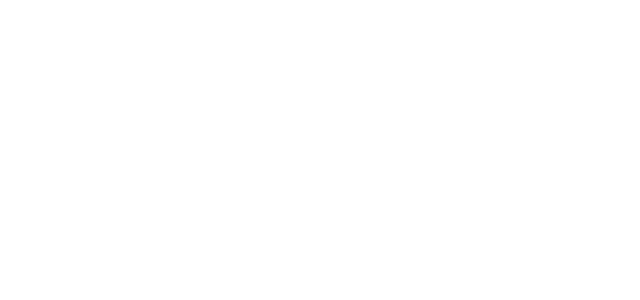
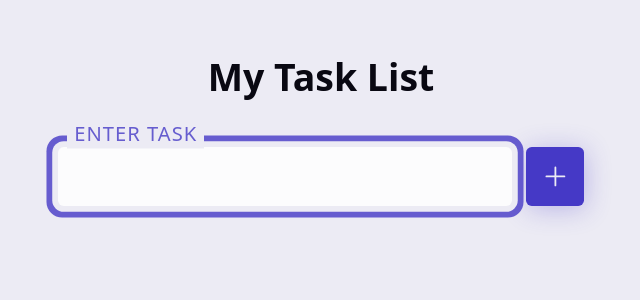
Before and after one commit to coding-in-public/react-todo-app-with-local-storage, a React (Vite) app: page / in a window 1280 px wide. Shown: the top 300 px of the page, without its empty margins (319-959 px from the left). Built offline with nearby package versions, Linux system fonts and the light colour scheme.

Commit message:
lesson-2 code

```diff
--- a/index.html
+++ b/index.html
@@ -2,9 +2,8 @@
 <html lang="en">
   <head>
     <meta charset="UTF-8" />
-    <link rel="icon" type="image/svg+xml" href="/vite.svg" />
     <meta name="viewport" content="width=device-width, initial-scale=1.0" />
-    <title>Vite + React</title>
+    <title>My Todo List</title>
   </head>
   <body>
     <div id="root"></div>
--- a/package.json
+++ b/package.json
@@ -9,6 +9,7 @@
     "preview": "vite preview"
   },
   "dependencies": {
+    "@heroicons/react": "^2.0.8",
     "react": "^18.2.0",
     "react-dom": "^18.2.0"
   },
--- a/src/App.jsx
+++ b/src/App.jsx
@@ -1,11 +1,21 @@
 import { useState } from 'react'
 
+// custom components
+import CustomForm from './components/CustomForm'
+
 function App() {
-  const [count, setCount] = useState(0)
+  const [count, setCount] = useState(0);
+
+  const addTask = (task) => {
+    console.log(task)
+  }
 
   return (
-    <div className="App">
-
+    <div className="container">
+      <header>
+        <h1>My Task List</h1>
+      </header>
+      <CustomForm addTask={addTask}/>
     </div>
   )
 }
--- /dev/null
+++ b/src/components/CustomForm.jsx
@@ -0,0 +1,51 @@
+import { useState } from 'react';
+
+// library imports
+import { PlusIcon } from '@heroicons/react/24/solid'
+
+const CustomForm = ({ addTask }) => {
+  const [task, setTask] = useState("");
+
+  const handleFormSubmit = (e) => {
+    e.preventDefault();
+    addTask({
+      name: task,
+      checked: false,
+      id: Date.now()
+    })
+    setTask("")
+  }
+
+  return (
+    <form
+      className="todo"
+      onSubmit={handleFormSubmit}
+      >
+      <div className="wrapper">
+        <input
+          type="text"
+          id="task"
+          className="input"
+          value={task}
+          onInput={(e) => setTask(e.target.value)}
+          required
+          autoFocus
+          maxLength={60}
+          placeholder="Enter Task"
+        />
+        <label
+          htmlFor="task"
+          className="label"
+        >Enter Task</label>
+      </div>
+      <button
+        className="btn"
+        aria-label="Add Task"
+        type="submit"
+        >
+        <PlusIcon />
+      </button>
+    </form>
+  )
+}
+export default CustomForm
--- a/src/index.css
+++ b/src/index.css
@@ -1,70 +1,242 @@
-:root {
-  font-family: Inter, Avenir, Helvetica, Arial, sans-serif;
-  font-size: 16px;
-  line-height: 24px;
-  font-weight: 400;
-
-  color-scheme: light dark;
-  color: rgba(255, 255, 255, 0.87);
-  background-color: #242424;
-
-  font-synthesis: none;
-  text-rendering: optimizeLegibility;
-  -webkit-font-smoothing: antialiased;
-  -moz-osx-font-smoothing: grayscale;
-  -webkit-text-size-adjust: 100%;
-}
-
-a {
-  font-weight: 500;
-  color: #646cff;
-  text-decoration: inherit;
-}
-a:hover {
-  color: #535bf2;
-}
-
-body {
+*,
+*::after,
+*::before {
+  box-sizing: border-box;
   margin: 0;
-  display: flex;
-  place-items: center;
-  min-width: 320px;
-  min-height: 100vh;
-}
-
-h1 {
-  font-size: 3.2em;
-  line-height: 1.1;
+  padding: 0;
 }
 
 button {
-  border-radius: 8px;
-  border: 1px solid transparent;
-  padding: 0.6em 1.2em;
-  font-size: 1em;
-  font-weight: 500;
-  font-family: inherit;
-  background-color: #1a1a1a;
+  font: inherit;
+  border: none;
   cursor: pointer;
-  transition: border-color 0.25s;
 }
-button:hover {
-  border-color: #646cff;
+
+input,
+label {
+  font: inherit;
 }
-button:focus,
-button:focus-visible {
-  outline: 4px auto -webkit-focus-ring-color;
+
+:root {
+  --_hue: 245;
+  --_size: 1.8rem;
+  --_radius: 0.2em;
+  --_tspeed_fast: 180ms;
+  --_tspeed_slow: 300ms;
+  --_ttype_squish: cubic-bezier(0.86, -0.1, 0.27, 1.15);
+
+  /* Light Mode */
+  --bg--light: var(--_hue) 30% 94%;
+  --txt--light: var(--_hue) 40% 5%;
+  --accent--light: var(--_hue) 55% 50%;
+  --accent1--light: 10 80% 60%;
+  --muted--light: var(--_hue) 30% 99%;
+  /* Dark Mode */
+  --bg--dark: var(--_hue) 15% 10%;
+  --txt--dark: var(--_hue) 30% 88%;
+  --accent--dark: var(--_hue) 50% 50%;
+  --accent1--dark: 10 55% 50%;
+  --muted--dark: var(--_hue) 20% 4%;
+}
+
+@media (prefers-color-scheme: dark) {
+  :root {
+    --bg: var(--bg--dark);
+    --txt: var(--txt--dark);
+    --accent: var(--accent--dark);
+    --accent1: var(--accent1--dark);
+    --muted: var(--muted--dark);
+    color-scheme: dark;
+  }
 }
 
 @media (prefers-color-scheme: light) {
   :root {
-    color: #213547;
-    background-color: #ffffff;
-  }
-  a:hover {
-    color: #747bff;
-  }
-  button {
-    background-color: #f9f9f9;
+    --bg: var(--bg--light);
+    --txt: var(--txt--light);
+    --accent: var(--accent--light);
+    --accent1: var(--accent1--light);
+    --muted: var(--muted--light);
+    color-scheme: light;
   }
 }
+
+[color-scheme="dark"] {
+  --bg: var(--bg--dark);
+  --txt: var(--txt--dark);
+  --accent: var(--accent--dark);
+  --accent1: var(--accent1--dark);
+  --muted: var(--muted--dark);
+  color-scheme: dark;
+}
+
+[color-scheme="light"] {
+  --bg: var(--bg--light);
+  --txt: var(--txt--light);
+  --accent: var(--accent--light);
+  --accent1: var(--accent1--light);
+  --muted: var(--muted--light);
+  color-scheme: light;
+}
+
+@media screen and (max-width: 768px) {
+  :root {
+    --_size: 1.3rem;
+  }
+}
+
+/* prefers reduced motion */
+@media (prefers-reduced-motion: reduce) {
+  :root {
+    --_tspeed_slow: 50ms;
+    --_tspeed_fast: 50ms;
+  }
+}
+
+body {
+  min-height: 100vh;
+  display: grid;
+  justify-items: center;
+  font-family: system-ui, -apple-system, BlinkMacSystemFont, "Segoe UI", Roboto,
+    Oxygen, Ubuntu, Cantarell, "Open Sans", "Helvetica Neue", sans-serif;
+  background-color: hsl(var(--bg));
+  color: hsl(var(--txt));
+}
+
+::selection {
+  background: hsl(var(--accent) / 0.8);
+  color: hsl(var(--bg));
+}
+
+h1 {
+  font-size: calc(var(--_size) * 1.3);
+  text-align: center;
+}
+
+.container {
+  margin: 4vmax max(calc((100vw - 70rem) / 2), 1.5rem) 6em;
+  display: grid;
+  gap: clamp(2rem, 3.5vmax, 8rem);
+  text-align: center;
+}
+
+hr {
+  border: 0;
+  height: 0.4em;
+  background-color: hsl(var(--accent) / 0.5);
+  border-radius: var(--_radius);
+}
+
+.btn {
+  max-width: fit-content;
+  display: flex;
+  place-items: center;
+  gap: 0.5em;
+  background-color: hsl(var(--accent));
+  color: hsl(var(--bg));
+  text-decoration: none;
+  padding: 0.5em;
+  border-radius: var(--_radius);
+  box-shadow: 0.05em 0.1em 0.9em hsl(var(--accent) / 0.3),
+    0 0 0 -0.1em hsl(var(--bg)), 0 0 0 -0.2em hsl(var(--accent));
+  transition: box-shadow var(--_tspeed_fast) var(--_ttype_squish),
+    background-color var(--_tspeed_fast) var(--_ttype_squish);
+}
+
+.btn :where(svg, img, span) {
+  pointer-events: none;
+}
+
+.btn :where(svg, img) {
+  width: var(--_size);
+  height: var(--_size);
+}
+
+.btn:where(:active, :hover) {
+  background-color: hsl(var(--accent) / 0.7);
+  box-shadow: 0 0 0 hsl(var(--accent) / 0.3), 0 0 0 -0.1em hsl(var(--bg)),
+    0 0 0 -0.2em hsl(var(--accent));
+}
+
+.btn:focus {
+  outline: none;
+}
+
+.btn:focus-visible {
+  box-shadow: 0 0 0 hsl(var(--accent) / 0.3), 0 0 0 0.2em hsl(var(--bg)),
+    0 0 0 0.4em hsl(var(--accent) / 0.7);
+}
+
+.todo {
+  display: flex;
+  gap: 0.5em;
+  font-size: var(--_size);
+  text-align: left;
+}
+
+.wrapper {
+  flex: 1 1 100%;
+  position: relative;
+  display: grid;
+  gap: 0.2em;
+}
+
+.label {
+  text-transform: uppercase;
+  font-size: 0.7em;
+  letter-spacing: 0.05em;
+  margin-inline: 0.45em;
+  position: absolute;
+  top: 50%;
+  transform: translateY(-50%);
+  padding: 0.1em 0.35em;
+  background-color: hsl(var(--muted));
+  transition: transform var(--_tspeed_fast) var(--_ttype_squish),
+    background-color var(--_tspeed_fast) var(--_ttype_squish);
+}
+
+.input {
+  border: none;
+  border-radius: var(--_radius);
+  padding: 0.35em 0.55em;
+  width: 100%;
+  background-color: hsl(var(--muted));
+  caret-color: hsl(var(--accent));
+  box-shadow: 0 0 0 -0.1em hsl(var(--bg)), 0 0 0 -0.2em hsl(var(--accent) / 0.8);
+  transition: box-shadow var(--_tspeed_fast) var(--_ttype_squish);
+}
+
+.input:focus {
+  outline: none;
+  box-shadow: 0 0 0 0.2em hsl(var(--bg)), 0 0 0 0.4em hsl(var(--accent) / 0.8);
+}
+
+.input:focus~.label,
+.input:not(:placeholder-shown)~.label {
+  transform: translate3d(0, -3em, 0);
+  background-color: hsl(var(--bg));
+  color: hsl(var(--accent) / 0.8);
+}
+
+.input::placeholder {
+  opacity: 0;
+}
+
+[role="dialog"] {
+  position: fixed;
+  z-index: 100;
+  inset: 0;
+  padding-inline: 2vmax;
+  display: grid;
+  place-items: center;
+  background-color: hsl(var(--bg) / 0.7);
+}
+
+[role="dialog"] .todo {
+  max-width: 40ch;
+  padding: 2em 1.3em 1.3em;
+  background-color: hsl(var(--bg));
+  border-radius: var(--_radius);
+  border: 0.1em solid hsl(var(--accent) / 0.3);
+  box-shadow: 0 -1em 3em hsl(var(--muted)), 0 1em 3em hsl(var(--accent) / 0.2);
+}
```
Also changed, not shown: 1 other file (tests, documents, lock files or other folders).
